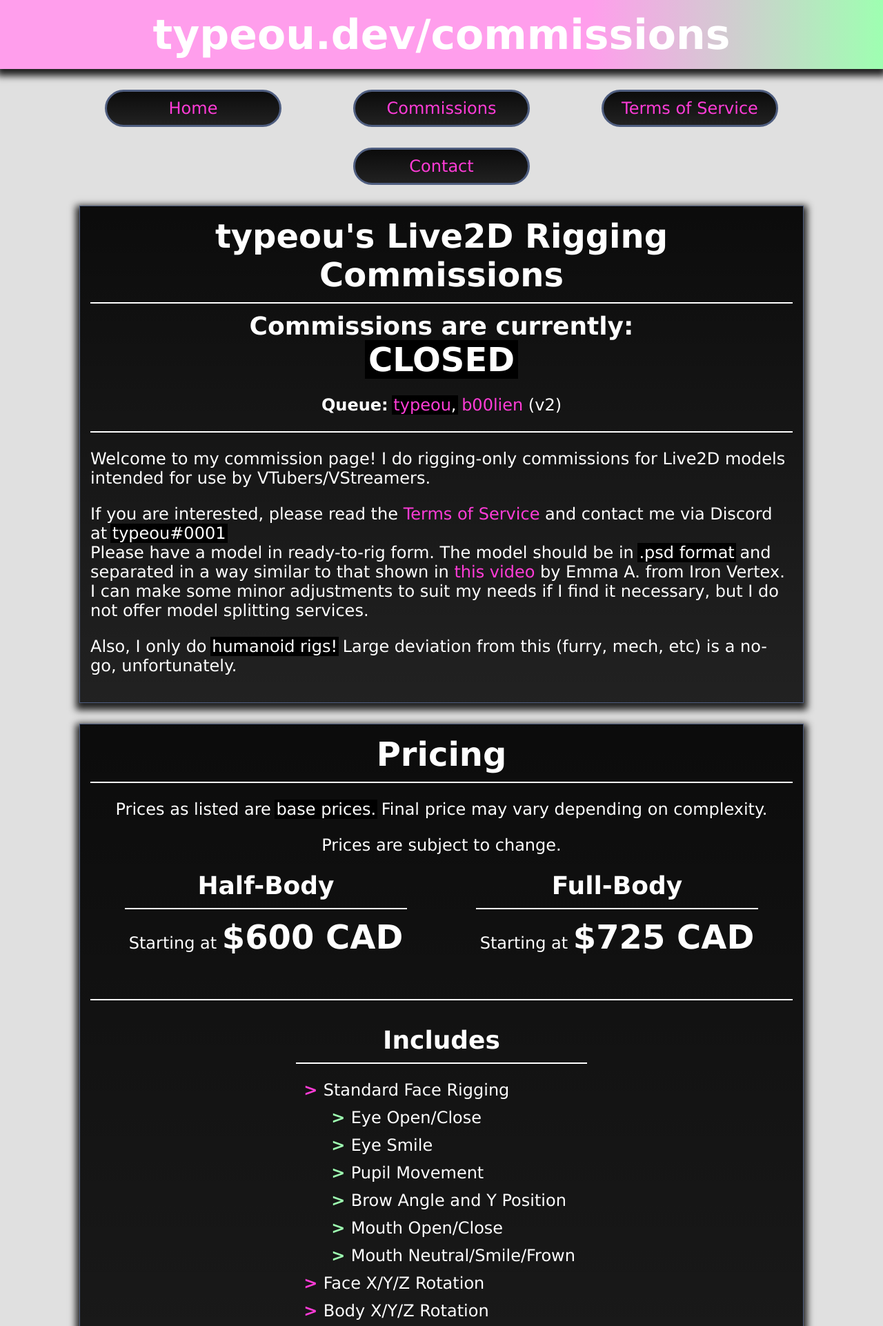
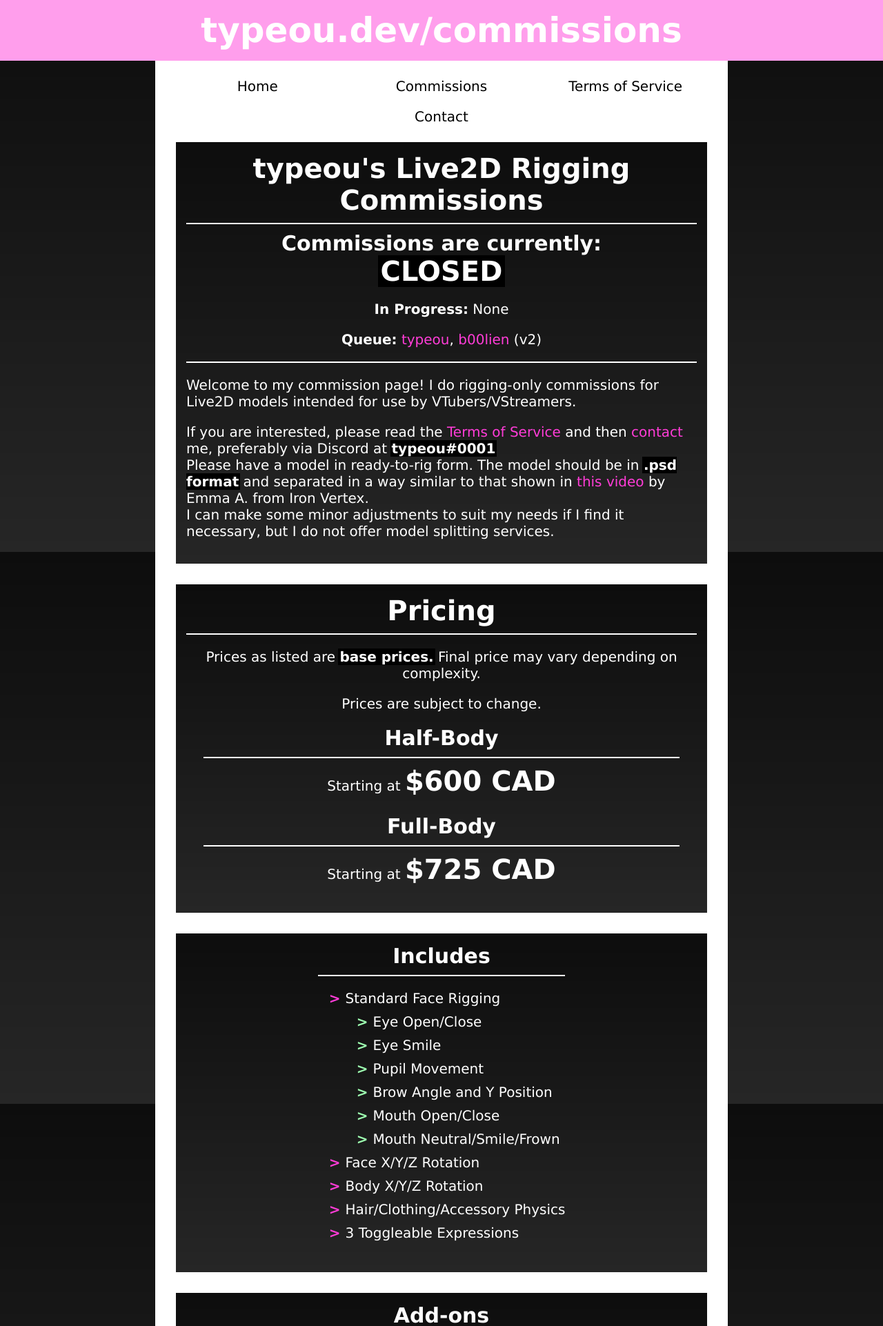
Before and after one commit to typeou/typeou.github.io, a PHP site: page /commissions/index.html in a window 1280 px wide. Shown: the top 1922 px of the page at 69% size. Run offline with PHP 8.4, Linux system fonts and the light colour scheme.

Commit message:
Lots of style adjustments.

```diff
--- a/commissions/index.html
+++ b/commissions/index.html
@@ -14,6 +14,14 @@
 
                 $("#examples > div").mouseleave(function(event){
                     $(this).children("div").removeClass("hover");
+                })
+
+                $("#links > div").mouseenter(function(event){
+                    $(this).children("span").addClass("hover");
+                })
+
+                $("#links > div").mouseleave(function(event){
+                    $(this).children("span").removeClass("hover");
                 })
             });
 
@@ -57,29 +65,29 @@
         </script>
     </head>
     <body>
-        <div id="header" class="block nopad">
-            <a href="../index.html" class="title"><h1>typeou.dev/commissions</h1></a>
-        </div>
-        <div id="links">
-            <div><a href="../index.html">Home</a></div>
-            <div><a href="#">Commissions</a></div>
-            <div><a href="tos/index.html">Terms of Service</a></div>
-            <div><a href="../contact/index.html">Contact</a></div>
+        <div id="header" class="nopad">
+            <a href="../index.html" class="title"><div class="grid"><h1>typeou.dev</h1><h1 id="typer">/commissions</h1></div></a>
         </div>
         <div class="main">
-            <div class="grid1-5 block">
+            <div id="links" class="grid1">
+                <div><span></span><a href="../index.html">Home</a></div>
+                <div><span></span><a href="#">Commissions</a></div>
+                <div><span></span><a href="tos/index.html">Terms of Service</a></div>
+                <div><span></span><a href="../contact/index.html">Contact</a></div>
+            </div>
+            <div class="block grid1 left">
                 <h2>typeou's Live2D Rigging Commissions</h2>
                 <hr/>
                 <h3>Commissions are currently: <h2><h>CLOSED</h></h2></h3>
-                <p class="center"><b>Queue:</b> <h><a href="https://twitter.com/typeou">typeou</a>,</h> <a href="https://twitter.com/b00lien">b00lien</a> (v2)</p>
+                <p class="center"><b>In Progress:</b> None</p>
+                <p class="center"><b>Queue:</b> <a href="https://twitter.com/typeou">typeou</a>, <a href="https://twitter.com/b00lien">b00lien</a> (v2)</p>
                 <hr/>
                 <p>Welcome to my commission page! I do rigging-only commissions for Live2D models intended for use by VTubers/VStreamers.</p>
-                <p>If you are interested, please read the <a href="tos/index.html">Terms of Service</a> and contact me via Discord at <h>typeou#0001</h><br/>
+                <p>If you are interested, please read the <a href="tos/index.html">Terms of Service</a> and then <a href="../contact/index.html">contact</a> me, preferably via Discord at <h>typeou#0001</h><br/>
                     Please have a model in ready-to-rig form. The model should be in <h>.psd format</h> and separated in a way similar to that shown in <a href="https://www.youtube.com/watch?v=DiKCdwQrjig">this video</a> by Emma A. from Iron Vertex.<br/>
                     I can make some minor adjustments to suit my needs if I find it necessary, but I do not offer model splitting services.<br/></p>
-                <p>Also, I only do <h>humanoid rigs!</h> Large deviation from this (furry, mech, etc) is a no-go, unfortunately.</p>
             </div>
-            <div class="grid1-5 block">
+            <div class="block grid1 right delay1">
                 <h2>Pricing</h2>
                 <hr/>
                 <p class="center">Prices as listed are <h>base prices.</h> Final price may vary depending on complexity.</p>
@@ -96,9 +104,9 @@
                         <h2 id="priceFull">Converting...</h2>
                     </div>
                 </div>
-                <hr/>
-                <div id="features">
-                        <div>
+            </div>
+            <div id="features" class="grid1">
+                <div class="block left delay2">
                     <div class="centerDiv">
                         <h3>Includes</h3>
                         <hr/>
@@ -119,7 +127,7 @@
                         </ul>
                     </div>
                 </div>
-                        <div>
+                <div class="block right delay3">
                     <div class="centerDiv">
                         <h3>Add-ons</h3>
                         <hr/>
@@ -144,8 +152,7 @@
                     </div>
                 </div>
             </div>
-            </div>
-            <div class="grid1-5 block">
+            <div class="block grid1 left delay4">
                 <h2>Examples</h2>
                 <hr/>
                 <div id="examples">
@@ -163,8 +170,8 @@
                 </div>
             </div>
         </div>
-        <div id="footer" class="block center">
-            <a href="#">Top</a> | <a href="tos/index.html">Terms of Service</a>
+        <div id="footer" class="center">
+            <a href="#">Top</a> | <a href="../index.html">Home</a> | <a href="tos/index.html">Terms of Service</a> | <a href="../contact/index.html">Contact</a>
         </div>
     </body>
 </html>
--- a/style.css
+++ b/style.css
@@ -1,33 +1,55 @@
 body {
-    background-color: rgb(224, 224, 224);
+    background: linear-gradient(0deg, rgba(0,0,0,0.85) 0%, rgba(0,0,0,0.95) 100%);
     min-height: 100%;
     background-attachment: fixed;
     font-family: Verdana;
-    font-size: 1.5em;
+    font-size: 1.25em;
     margin: 0;
     min-height: calc(100vh - 50px);
     position: relative;
     padding-bottom: 50px;
+    max-width: 100vw;
 }
 
 .main {
+    overflow-x: hidden;
+    display: grid;
+    background-color: white;
     margin: auto;
-    display: grid;
-    grid-template-columns: repeat(4, auto) min-content;
     padding: 15px;
-    max-width: 135vh;
+    max-width: 100vh;
+    min-width: min-content;
 }
 
 #header, #footer {
     margin: 0;
     background: initial;
-    background: linear-gradient(90deg, #ff9eec 67%, #9EFFB1 100%);
+    background-color: #ff9eec;
     border: none;
     transition: none;
 }
 
 #header, #header a {
     color: black;
+}
+
+#header div {
+    width: max-content;
+    margin: auto;
+    display: grid;
+}
+
+#header #typer {
+    grid-column: 2;
+    animation-name: type;
+    animation-duration: 0.5s;
+    animation-timing-function: linear;
+    overflow-x: hidden;
+}
+
+@keyframes type {
+    from { width: 0%; }
+    to { width: 100%; }
 }
 
 #footer {
@@ -45,6 +67,7 @@ body {
 .title {
     display: block;
     padding: 15px 0 15px 0;
+    transition: color 0.25s;
 }
 
 .title:hover {
@@ -62,14 +85,60 @@ body {
     background: linear-gradient(0deg, rgba(0,0,0,0.85) 0%, rgba(0,0,0,0.95) 100%);
     margin: 15px;
     padding: 15px;
-    box-shadow: 0px 5px 10px 5px rgb(32, 32, 32);
-    border: 1px solid #4F5E80;
     color: white;
-    transition: border 0.25s;
+    box-shadow: 0px 0px rgba(0, 0, 0, 0);
+    transition: box-shadow 0.5s;
 }
 
 .block:hover {
-    border: 1px solid #9effb1;
+    box-shadow: 10px 10px rgba(255, 60, 215, 0.4);
+}
+
+@keyframes slideLeft {
+    from { transform: translate(-50%); opacity: 0; }
+    to { transform: translate(0); opacity: 1; }
+}
+
+@keyframes slideRight {
+    from { transform: translate(50%); opacity: 0; }
+    to { transform: translate(0); opacity: 1; }
+}
+
+.left {
+    animation-name: slideLeft;
+    animation-duration: 1s;
+    animation-fill-mode: both;
+}
+
+.right {
+    animation-name: slideRight;
+    animation-duration: 1s;
+    animation-fill-mode: both;
+}
+
+.delay1 {
+    animation-delay: 0.25s;
+}
+
+.delay2 {
+    animation-delay: 0.5s;
+}
+
+.delay3 {
+    animation-delay: 0.75s;
+}
+
+.delay4 {
+    animation-delay: 1s;
+}
+
+.flex {
+    display: flex;
+    flex-wrap: wrap;
+}
+
+.flex > div {
+    flex-grow: 1;
 }
 
 .grid {
@@ -77,23 +146,23 @@ body {
 }
 
 .grid1 {
-    grid-column: 1 / 2;
+    grid-column: 1;
 }
 
 .grid2 {
-    grid-column: 2 / 3;
+    grid-column: 2;
 }
 
 .grid1-2 {
     grid-column: 1 / 3;
 }
 
+.grid1-4 {
+    grid-column: 1 / 5;
+}
+
 .grid1-5 {
     grid-column: 1 / 6;
-}
-
-.grid1-4 {
-    grid-column: 1 / 5;
 }
 
 .grid5 {
@@ -106,28 +175,43 @@ body {
     text-align: center;
     display: flex;
     flex-wrap: wrap;
-    max-width: 135vh;
+    max-width: 100vh;
     margin: auto;
 }
 
 #links div {
-    padding: 0 15px;
     flex-grow: 1;
+    position: relative;
+    margin: 0 auto;
+}
+
+#links a, #links span {
+    display: inline-block;
+    width: 11em;
 }
 
 #links a {
-    border: 3px solid #4F5E80;
-    display: inline-block;
-    width: 250px;
+    position: relative;
+    z-index: 1;
     padding: 10px 0;
-    background: linear-gradient(0deg, rgba(0,0,0,0.85) 0%, rgba(0,0,0,0.95) 100%);
-    transition: border 0.5s;
-    border-radius: 100px;
-    margin: 30px auto 0 auto;
+    color: black;
+    transition: color 0.5s;
 }
 
 #links a:hover {
-    border: 3px solid #9EFFB1;
+    color: #ff3cd7;
+}
+
+#links span {
+    clip-path: polygon(0% 50%, 100% 50%, 75% 50%, 25% 50%);
+    transition: clip-path 0.5s;
+    background: linear-gradient(0deg, rgba(0,0,0,0.85) 0%, rgba(0,0,0,0.95) 100%);
+    position: absolute;
+    height: 100%;
+}
+
+#links span.hover {
+    clip-path: polygon(10% 0, 90% 0, 90% 100%, 10% 100%);
 }
 
 a {
@@ -242,7 +326,7 @@ hr {
 }
 
 #pricing > div {
-    padding: 0 50px 50px 50px;
+    padding: 0 25px 25px 25px;
     flex-grow: 1;
 }
 
@@ -254,8 +338,6 @@ hr {
 }
 
 #features > div {
-    vertical-align: top;
-    padding: 25px 50px 0 50px;
     flex-grow: 1;
 }
 
@@ -306,12 +388,9 @@ h1 > a:hover {
 h {
     background-color: black;
     color: white;
+    font-weight: bold;
     padding: 0 0.1em 0 0.1em;
     margin: 0 -0.1em 0 -0.1em;
-}
-
-.left {
-    text-align: left;
 }
 
 ul > li {
```
Also changed, not shown: commissions/tos/index.html (+48 -13 lines), contact/index.html (+24 -11 lines), index.html (+26 -12 lines). Lines whose indentation alone changed are shown as unchanged.
